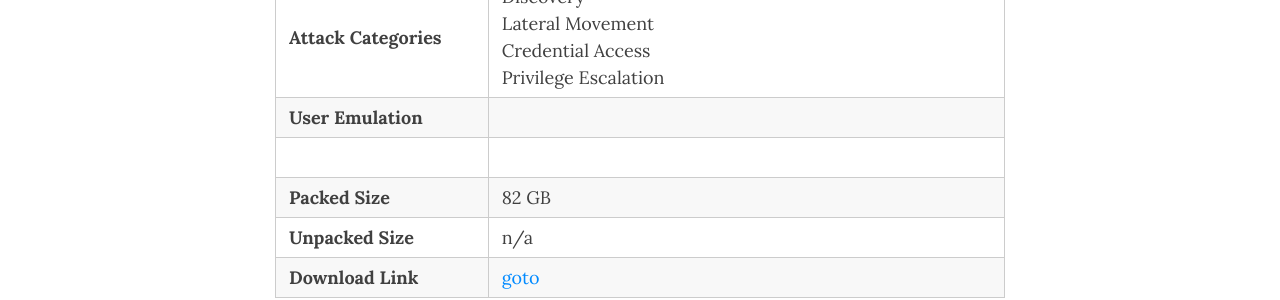
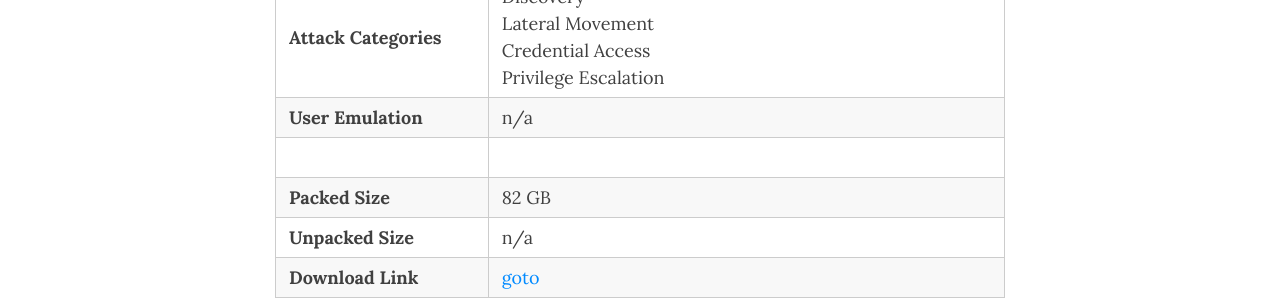
Before and after one commit to fkie-cad/COMIDDS, a Jekyll site: the page built from content/datasets/pwnjutsu.md, in a window 1280 px wide and 900 px high, scrolled down 815 px. Shown: the part 154-454 px from the top of the window. Built offline with Jekyll 4.4.1, drawn with Linux system fonts in a browser that asks for light colours; nearby versions of some CDN libraries; comment, search, counter and statistics services are not loaded.

Commit message:
Add missing info field

```diff
--- a/content/datasets/pwnjutsu.md
+++ b/content/datasets/pwnjutsu.md
@@ -23,7 +23,7 @@ title: PWNJUTSU
 | **Total Runtime**        | n/a                                                                           |
 | **Year of Collection**   | 2022                                                                          |
 | **Attack Categories**    | Discovery<br/>Lateral Movement<br/>Credential Access<br/>Privilege Escalation |
-| **User Emulation**       |                                                                               |
+| **User Emulation**       | n/a                                                                           |
 |                          |                                                                               |
 | **Packed Size**          | 82 GB                                                                         |
 | **Unpacked Size**        | n/a                                                                           |
```
